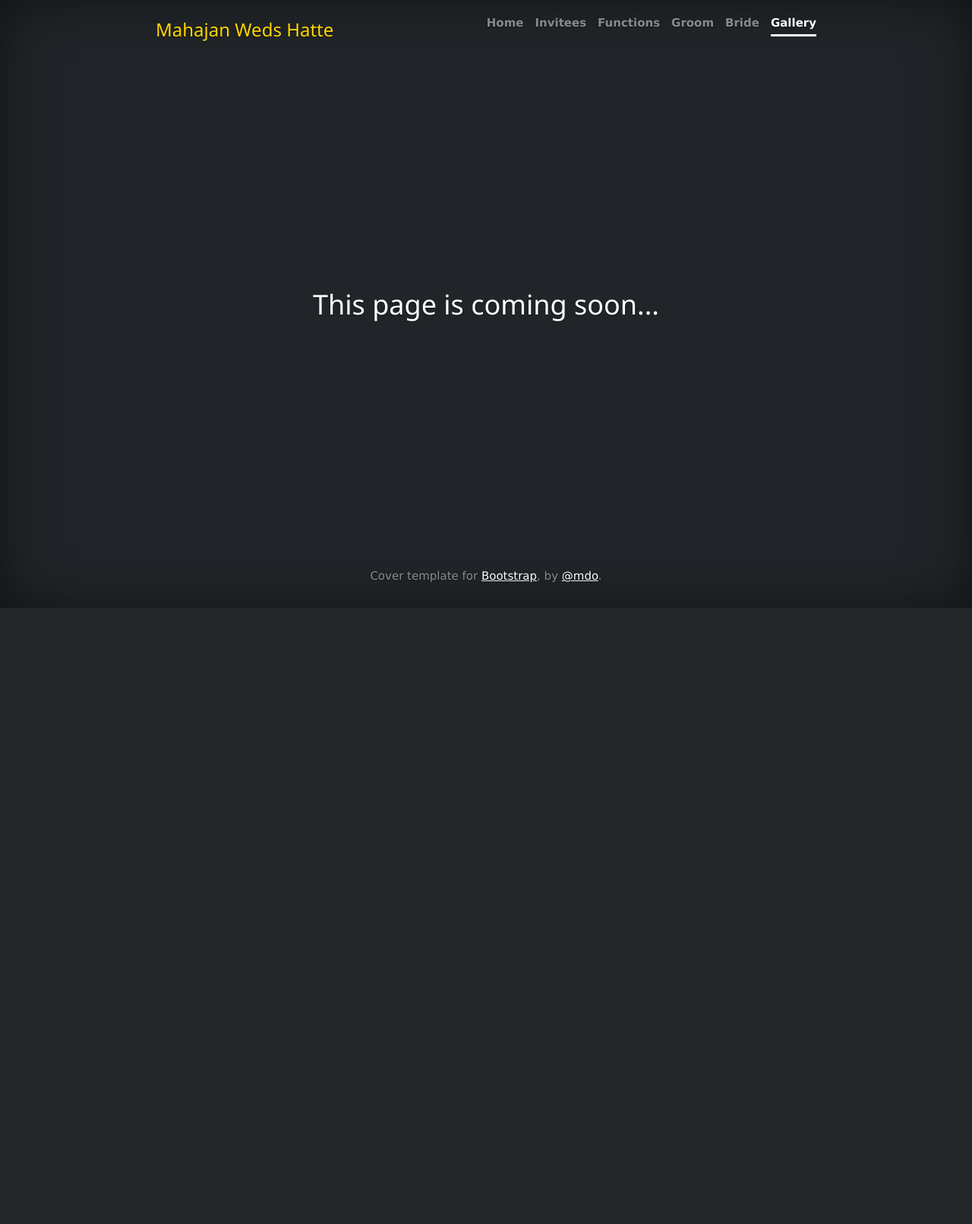
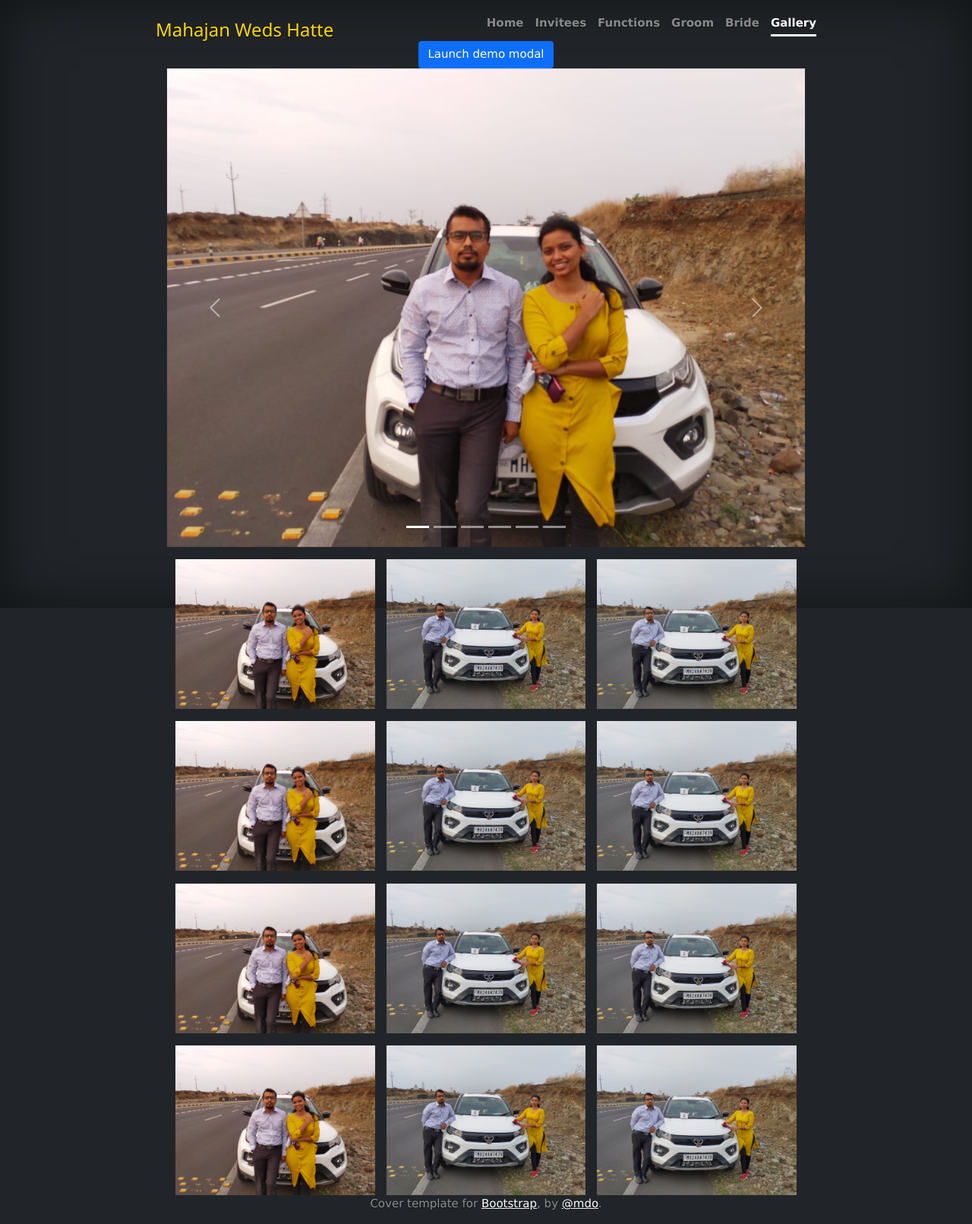
Before and after one commit to mahajanvv/mahajanvv.github.io, a PHP site: page /Gallery/gallery.html in a window 1280 px wide. Shown: the whole page at 76% size. Before the commit the page ends 800 px from the top, so only its background shows below. Run offline with PHP 8.4, Linux system fonts and the light colour scheme.

Commit message:
added grid and carousel to gallery page

```diff
--- a/Gallery/gallery.css
+++ b/Gallery/gallery.css
@@ -55,3 +55,17 @@ body {
 .goldcolor{
   color: gold;
 }
+
+
+.gy-3{
+  margin-top: 0.1rem;
+}
+
+img:hover{
+  cursor: pointer;
+}
+
+.modal-css{
+  max-width: 58rem;
+  opacity: 1;
+}
--- a/Gallery/gallery.html
+++ b/Gallery/gallery.html
@@ -65,8 +65,129 @@
 
         <main class="px-3">
 
-            <h1 class="w3-cursive"> This page is coming soon... </h1>
+            <!-- Button trigger modal -->
+            <button type="button" class="btn btn-primary" data-bs-toggle="modal" data-bs-target="#exampleModal">
+                Launch demo modal
+            </button>
 
+            <!-- Modal -->
+            <div class="modal fade" id="exampleModal" tabindex="-1" aria-labelledby="exampleModalLabel" aria-hidden="true">
+                <div class="modal modal-dialog modal-dialog-centered modal-dialog-scrollable modal-css">
+                    <div class="modal-content" style="background-color: #333;">
+                        <div class="modal-body">
+                            <button type="button" class="btn-close" data-bs-dismiss="modal"
+                                        aria-label="Close" style="float: right; margin-bottom: 1rem;">
+                            </button>
+                            <div id="carouselExampleControls" class="carousel slide" data-bs-ride="carousel">
+                                <div class="carousel-inner">
+                                <div class="carousel-item active">
+                                    <img src="img1.jpeg" class="d-block w-100" alt="...">
+                                </div>
+                                <div class="carousel-item">
+                                    <img src="img2.jpeg" class="d-block w-100" alt="...">
+                                </div>
+                                <div class="carousel-item">
+                                    <img src="img3.jpeg" class="d-block w-100" alt="...">
+                                </div>
+                                </div>
+                                <button class="carousel-control-prev" type="button" data-bs-target="#carouselExampleControls" data-bs-slide="prev">
+                                <span class="carousel-control-prev-icon" aria-hidden="true"></span>
+                                <span class="visually-hidden">Previous</span>
+                                </button>
+                                <button class="carousel-control-next" type="button" data-bs-target="#carouselExampleControls" data-bs-slide="next">
+                                <span class="carousel-control-next-icon" aria-hidden="true"></span>
+                                <span class="visually-hidden">Next</span>
+                                </button>
+                            </div>
+                        </div>
+                    </div>
+                </div>
+            </div>
+
+            <div id="carouselExampleIndicators" class="carousel slide" data-bs-ride="carousel" style="max-height: 55rem;">
+                <div class="carousel-indicators">
+                  <button type="button" data-bs-target="#carouselExampleIndicators" data-bs-slide-to="0" class="active" aria-current="true" aria-label="Slide 1"></button>
+                  <button type="button" data-bs-target="#carouselExampleIndicators" data-bs-slide-to="1" aria-label="Slide 2"></button>
+                  <button type="button" data-bs-target="#carouselExampleIndicators" data-bs-slide-to="2" aria-label="Slide 3"></button>
+                  <button type="button" data-bs-target="#carouselExampleIndicators" data-bs-slide-to="3" aria-label="Slide 4"></button>
+                  <button type="button" data-bs-target="#carouselExampleIndicators" data-bs-slide-to="4" aria-label="Slide 5"></button>
+                  <button type="button" data-bs-target="#carouselExampleIndicators" data-bs-slide-to="5" aria-label="Slide 6"></button>
+                </div>
+                <div class="carousel-inner">
+                  <div class="carousel-item active">
+                    <img src="img1.jpeg" class="d-block w-100" alt="..." >
+                  </div>
+                  <div class="carousel-item">
+                    <img src="img2.jpeg" class="d-block w-100" alt="..." >
+                  </div>
+                  <div class="carousel-item">
+                    <img src="img3.jpeg" class="d-block w-100" alt="..." >
+                  </div>
+                  <div class="carousel-item">
+                    <img src="img7.jpeg" class="d-block w-100" alt="..." >
+                  </div>
+                  <div class="carousel-item">
+                    <img src="img5.jpeg" class="d-block w-100" alt="..." >
+                  </div>
+                  <div class="carousel-item">
+                    <img src="img6.jpeg" class="d-block w-100" alt="..." >
+                  </div>
+                </div>
+                <button class="carousel-control-prev" type="button" data-bs-target="#carouselExampleIndicators" data-bs-slide="prev">
+                  <span class="carousel-control-prev-icon" aria-hidden="true"></span>
+                  <span class="visually-hidden">Previous</span>
+                </button>
+                <button class="carousel-control-next" type="button" data-bs-target="#carouselExampleIndicators" data-bs-slide="next">
+                  <span class="carousel-control-next-icon" aria-hidden="true"></span>
+                  <span class="visually-hidden">Next</span>
+                </button>
+            </div>
+            <div class="container">
+                <div class="row g-3 gy-3">
+                  <div class="col">
+                    <img src="img1.jpeg" class="d-block w-100" alt="..." >
+                  </div>
+                  <div class="col">
+                    <img src="img2.jpeg" class="d-block w-100" alt="..." >
+                  </div>
+                  <div class="col">
+                    <img src="img3.jpeg" class="d-block w-100" alt="..." >
+                  </div>
+                </div>
+                <div class="row g-3  gy-3">
+                    <div class="col">
+                      <img src="img1.jpeg" class="d-block w-100" alt="..." >
+                    </div>
+                    <div class="col">
+                      <img src="img2.jpeg" class="d-block w-100" alt="..." >
+                    </div>
+                    <div class="col">
+                      <img src="img3.jpeg" class="d-block w-100" alt="..." >
+                    </div>
+                </div>
+                <div class="row g-3  gy-3">
+                    <div class="col">
+                      <img src="img1.jpeg" class="d-block w-100" alt="..." >
+                    </div>
+                    <div class="col">
+                      <img src="img2.jpeg" class="d-block w-100" alt="..." >
+                    </div>
+                    <div class="col">
+                      <img src="img3.jpeg" class="d-block w-100" alt="..." >
+                    </div>
+                </div>
+                <div class="row g-3  gy-3">
+                    <div class="col">
+                      <img src="img1.jpeg" class="d-block w-100" alt="..." >
+                    </div>
+                    <div class="col">
+                      <img src="img2.jpeg" class="d-block w-100" alt="..." >
+                    </div>
+                    <div class="col">
+                      <img src="img3.jpeg" class="d-block w-100" alt="..." >
+                    </div>
+                </div>
+            </div>
         </main>
 
         <footer class="mt-auto text-white-50">
```
Also changed, not shown: Gallery/img1.jpeg (added), Gallery/img2.jpeg (added), Gallery/img3.jpeg (added), Gallery/img4.jpeg (added), Gallery/img5.jpeg (added), Gallery/img6.jpeg (added), Gallery/img7.jpeg (added), 2 other files.
